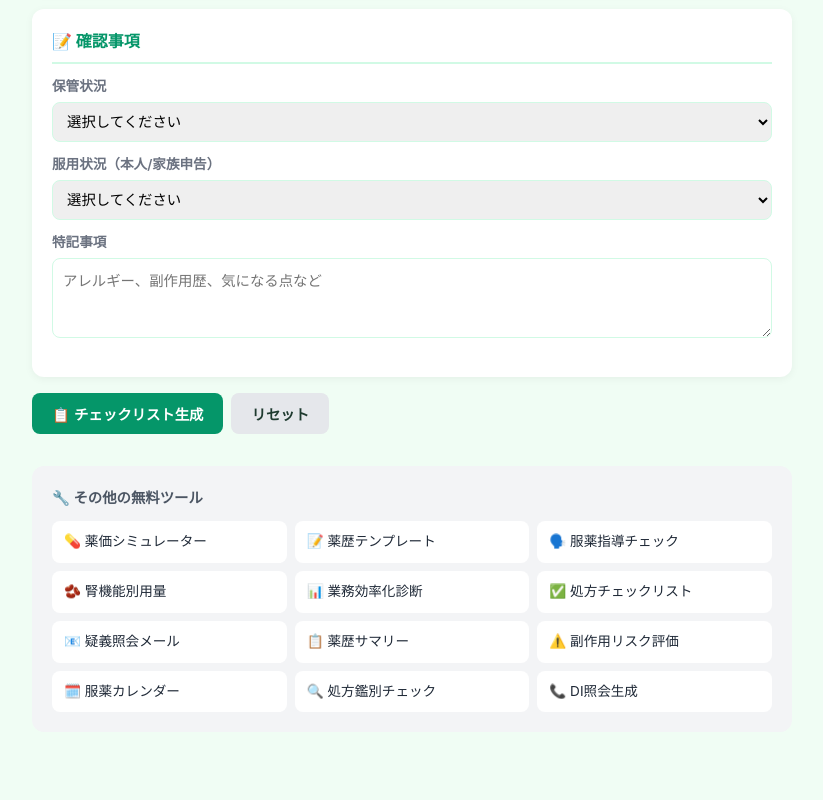
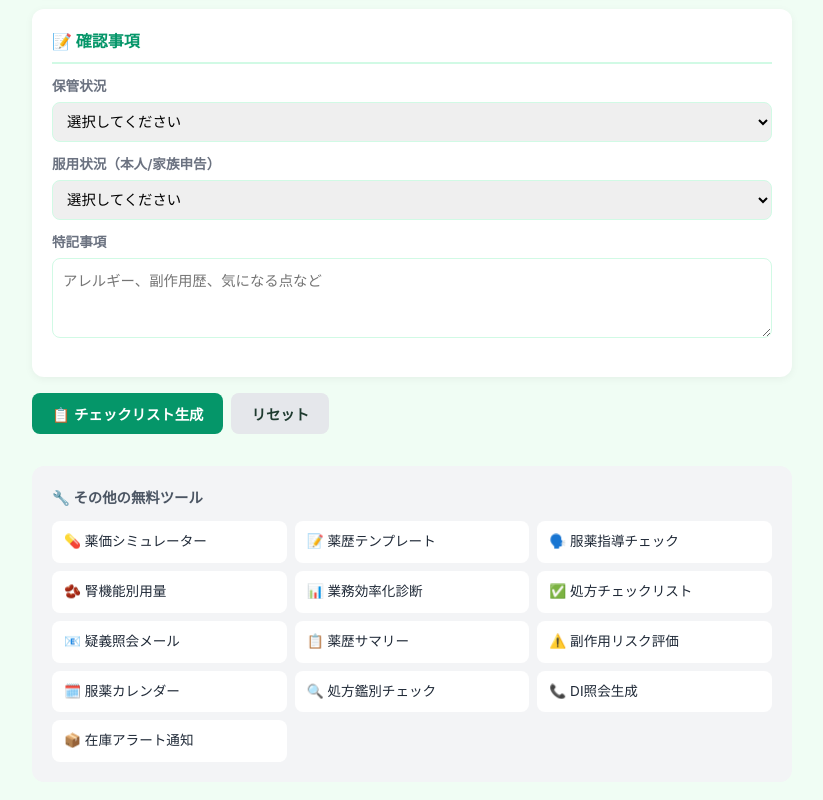
Before and after one commit to yusuketakuma/pharma-bringing-medicine, a plain HTML site: page index.html in a window 1280 px wide. Shown: the part 708-1508 px from the top of the page, without its empty margins (228-1051 px from the left). Before the commit the page ends 1460 px from the top, so only its background shows below. Drawn offline with Linux system fonts and the light colour scheme.

Commit message:
feat: add G14 inventory alert link

```diff
--- a/index.html
+++ b/index.html
@@ -328,6 +328,7 @@
         <a href="https://yusuketakuma.github.io/pharma-medication-calendar/" class="tool-link">🗓️ 服薬カレンダー</a>
         <a href="https://yusuketakuma.github.io/pharma-prescription-screening/" class="tool-link">🔍 処方鑑別チェック</a>
         <a href="https://yusuketakuma.github.io/pharma-di-query/" class="tool-link">📞 DI照会生成</a>
+        <a href="https://yusuketakuma.github.io/pharma-inventory-alert/" class="tool-link">📦 在庫アラート通知</a>
       </div>
     </div>
   </div>
```
